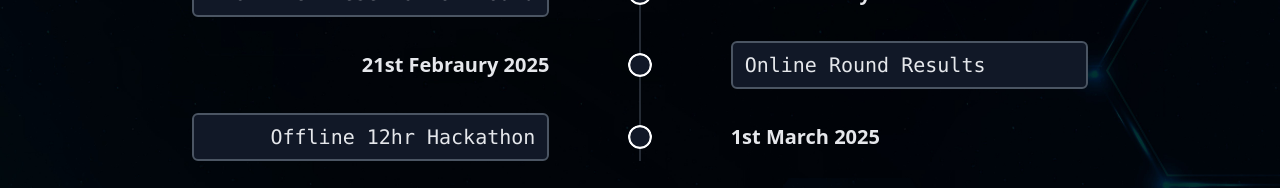
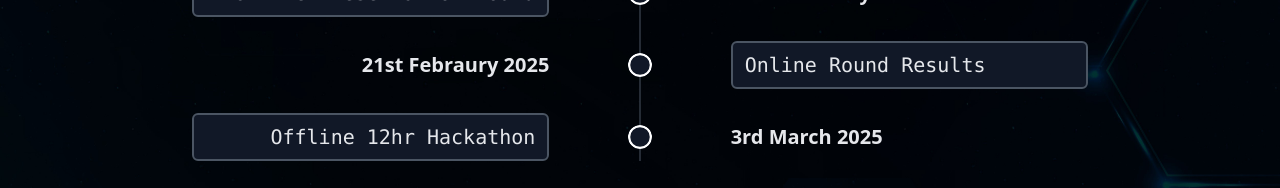
Before and after one commit to parthratra11/HansInnoverse, a Next.js app in the folder hans-innoverse/: page / in a window 1280 px wide. Shown: the part 3220-3408 px from the top of the page. Built offline with nearby package versions, Linux system fonts and the light colour scheme.

Commit message:
Update Timeline.tsx

```diff
--- a/hans-innoverse/app/components/Timeline.tsx
+++ b/hans-innoverse/app/components/Timeline.tsx
@@ -44,7 +44,7 @@ const TimelineComponent = () => {
       content: "Online Round Results",
     },
     {
-      date: "1st March 2025",
+      date: "3rd March 2025",
       content: "Offline 12hr Hackathon",
     },
   ];
```
